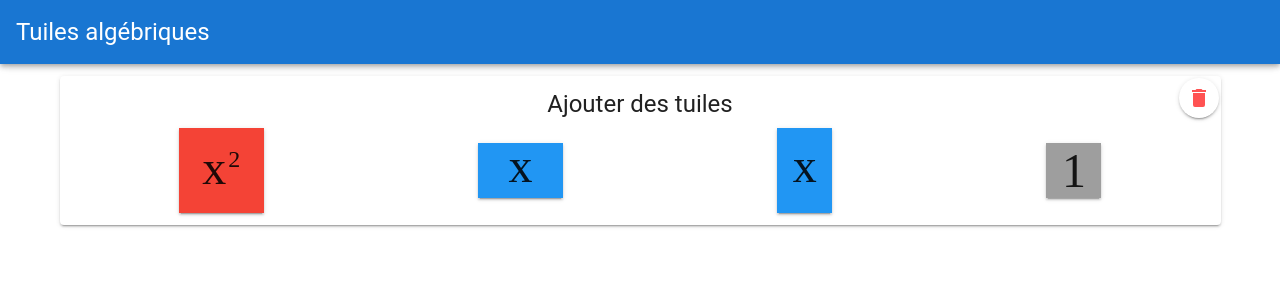
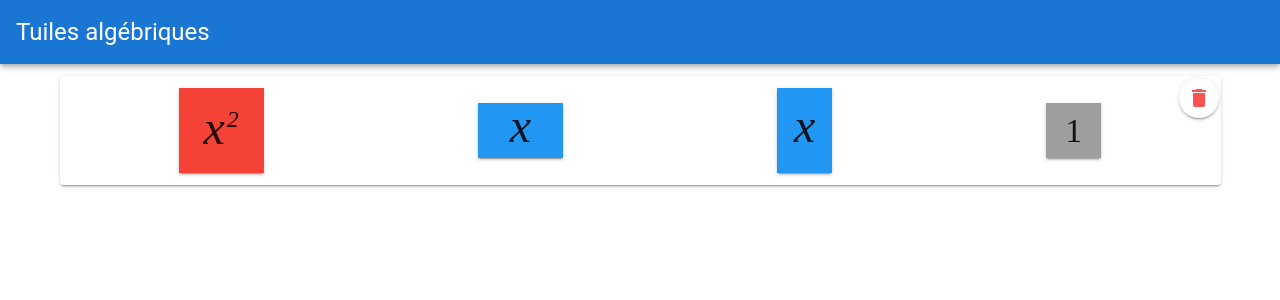
Before and after one commit to daniel-cabane/tuiles-algebriques, a Vue app: page / in a window 1280 px wide. Shown: the top 300 px of the page. Built offline with nearby package versions, Linux system fonts and the light colour scheme.

Commit message:
Rotate x tile

```diff
--- a/src/components/mainDeck.vue
+++ b/src/components/mainDeck.vue
@@ -15,7 +15,6 @@
                 </v-card-actions>
               </v-card>
             </v-dialog>
-            <div class='text-center headline mb-2'>Ajouter des tuiles</div>
             <div style='display:flex;justify-content:space-around;align-items:center'>
               <v-card
                 tile hover v-ripple
@@ -26,7 +25,7 @@
                 class='text-h3'
                 style='display:flex;align-content:center;justify-content:center;'
               >
-                <span style='font-family:"Brush Script MT";display:flex;align-items:center'>
+                <span style='font-family:"Times new roman";font-style:italic;display:flex;align-items:center'>
                   <span style="margin-bottom:15px;">
                     x
                     <span style="vertical-align:super;font-size:50%;margin-left:-10px">
@@ -44,7 +43,7 @@
                 class='text-h3'
                 style='display:flex;align-content:center;justify-content:center;'
               >
-                <span style='font-family:"Brush Script MT";display:flex;align-items:center'>
+                <span style='font-family:"Times new roman";font-style:italic;display:flex;align-items:center'>
                   <span style="margin-bottom:10px;">x</span>
                 </span>
               </v-card>
@@ -57,7 +56,7 @@
                 class='text-h3'
                 style='display:flex;align-content:center;justify-content:center;'
               >
-                <span style='font-family:"Brush Script MT";display:flex;align-items:center'>
+                <span style='font-family:"Times new roman";font-style:italic;display:flex;align-items:center'>
                   <span style="margin-bottom:10px;">x</span>
                 </span>
               </v-card>
@@ -67,10 +66,10 @@
                 width='55'
                 height="55"
                 color="grey"
-                class='text-h3'
+                class='text-h4'
                 style='display:flex;align-content:center;justify-content:center;'
               >
-                <span style='font-family:"Brush Script MT";display:flex;align-items:center'>
+                <span style='font-family:"Times new roman";;display:flex;align-items:center'>
                   1
                 </span>
               </v-card>
@@ -111,6 +110,22 @@
           let newGroup = [];
           group.forEach(tile => {
             if(tile.id != id) newGroup.push(tile);
+          });
+          this.tileGroups.push(newGroup);
+        });
+        this.checkGroups();
+      });
+      this.eventBus.$on('rotateTile', id => {
+         let tempArray = this.tileGroups;
+        this.tileGroups = [];
+        tempArray.forEach(group => {
+          let newGroup = [];
+          group.forEach(tile => {
+            if(tile.id == id){
+              newGroup.push({h: tile.v, v: tile.h, id: tile.id});
+            } else {
+              newGroup.push(tile);
+            }
           });
           this.tileGroups.push(newGroup);
         });
--- a/src/components/singleTile.vue
+++ b/src/components/singleTile.vue
@@ -7,20 +7,28 @@
                 <div style='visibility:hidden'>hidden</div>
             </div>
             <span style='font-size:72px;display:flex;align-items:center' v-html='centerText'></span>
-            <v-btn fab icon x-small color='black' style='position:absolute;left:0px;top:0px' @click='deleteMe' v-if='hover'>
-                <v-icon>{{ svgPath }}</v-icon>
+            <v-btn icon color='black' style='position:absolute;left:-5px;top:-5px' @click='deleteMe' v-if='hover'>
+                <v-icon small>{{ svgPath }}</v-icon>
+            </v-btn>
+            <v-btn icon color='black' style='position:absolute;right:0px;top:0px' @click='rotateMe' v-if='hover && v=="x" && h=="1"'>
+                <v-icon small>{{ rotateLandscape }}</v-icon>
+            </v-btn>
+            <v-btn icon color='black' style='position:absolute;right:0px;top:0px' @click='rotateMe' v-if='hover && v=="1" && h=="x"'>
+                <v-icon small>{{ rotatePortrait }}</v-icon>
             </v-btn>
         </v-card>
     </v-hover>
 </template>
 
 <script>
-import { mdiDelete } from '@mdi/js';
+import { mdiDelete, mdiPhoneRotateLandscape, mdiPhoneRotatePortrait } from '@mdi/js';
 
 export default {
     props: { h: String, v: String, id: Number },
     data: () => ({
       svgPath: mdiDelete,
+      rotateLandscape: mdiPhoneRotateLandscape,
+      rotatePortrait: mdiPhoneRotatePortrait
     }),
     computed: {
         centerText(){
@@ -51,6 +59,9 @@ export default {
     methods: {
         deleteMe(){
             this.eventBus.$emit('deleteTile', this.id);
+        },
+        rotateMe(){
+            this.eventBus.$emit('rotateTile', this.id);
         }
     }
 }
```
Also changed, not shown: 8 other files (tests, documents, lock files or other folders).
